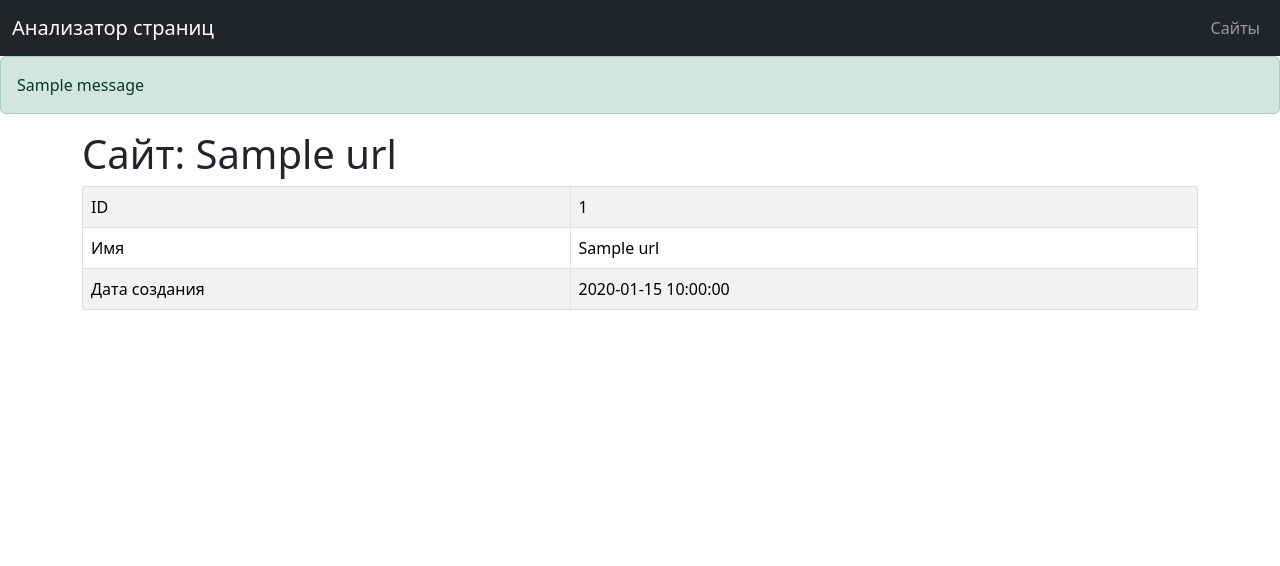
After one commit to hypnozer/python-project-83, a Flask app: template page_analyzer/templates/urls/show.html in a window 1280 px wide. The commit adds this page. Shown: the top 566 px of the page. Run offline with Flask 3, Linux system fonts and the light colour scheme; the template is opened without the code that fills it: most values are stand-ins (such as "Sample title", 1, 10 or a date in 2020); one stand-in notice (Sample message) is shown.

Commit message:
Add URL persistence with PostgreSQL

```diff
--- /dev/null
+++ b/database.sql
@@ -0,0 +1,5 @@
+CREATE TABLE IF NOT EXISTS urls (
+    id BIGINT PRIMARY KEY GENERATED ALWAYS AS IDENTITY,
+    name VARCHAR(255) UNIQUE NOT NULL,
+    created_at DATE NOT NULL DEFAULT CURRENT_DATE
+);
--- a/page_analyzer/app.py
+++ b/page_analyzer/app.py
@@ -1,7 +1,19 @@
 import os
+from datetime import date
 
 from dotenv import load_dotenv
-from flask import Flask, render_template
+from flask import (
+    Flask,
+    abort,
+    flash,
+    redirect,
+    render_template,
+    request,
+    url_for,
+)
+
+from page_analyzer.database import connect
+from page_analyzer.url_utils import is_valid_url, normalize_url
 
 load_dotenv()
 
@@ -14,6 +26,72 @@ def index():
     return render_template("index.html")
 
 
+@app.get("/urls")
+def urls_index():
+    with connect() as connection:
+        urls = connection.execute(
+            """
+            SELECT id, name, created_at
+            FROM urls
+            ORDER BY id DESC
+            """
+        ).fetchall()
+
+    return render_template("urls/index.html", urls=urls)
+
+
+@app.post("/urls")
+def urls_create():
+    raw_url = request.form.get("url", "").strip()
+    if not is_valid_url(raw_url):
+        flash("Некорректный URL", "danger")
+        return render_template("index.html", url=raw_url), 422
+
+    normalized_url = normalize_url(raw_url)
+
+    with connect() as connection:
+        new_url = connection.execute(
+            """
+            INSERT INTO urls (name, created_at)
+            VALUES (%s, %s)
+            ON CONFLICT (name) DO NOTHING
+            RETURNING id
+            """,
+            (normalized_url, date.today()),
+        ).fetchone()
+
+        if new_url:
+            url_id = new_url["id"]
+            flash("Страница успешно добавлена", "success")
+        else:
+            existing_url = connection.execute(
+                "SELECT id FROM urls WHERE name = %s",
+                (normalized_url,),
+            ).fetchone()
+            url_id = existing_url["id"]
+            flash("Страница уже существует", "info")
+
+    return redirect(url_for("url_show", url_id=url_id))
+
+
+@app.get("/urls/<int:url_id>")
+def url_show(url_id):
+    with connect() as connection:
+        url = connection.execute(
+            """
+            SELECT id, name, created_at
+            FROM urls
+            WHERE id = %s
+            """,
+            (url_id,),
+        ).fetchone()
+
+    if url is None:
+        abort(404)
+
+    return render_template("urls/show.html", url=url)
+
+
 def main():
     app.run()
 
--- a/page_analyzer/templates/base.html
+++ b/page_analyzer/templates/base.html
@@ -19,11 +19,17 @@
             Анализатор страниц
           </a>
           <div class="navbar-nav">
-            <a class="nav-link" href="/urls">Сайты</a>
+            <a class="nav-link" href="{{ url_for('urls_index') }}">Сайты</a>
           </div>
         </div>
       </nav>
     </header>
+
+    {% for category, message in get_flashed_messages(with_categories=true) %}
+      <div class="alert alert-{{ category }} mb-0" role="alert">
+        {{ message }}
+      </div>
+    {% endfor %}
 
     <main class="flex-grow-1">
       {% block content %}{% endblock %}
--- a/page_analyzer/templates/index.html
+++ b/page_analyzer/templates/index.html
@@ -6,7 +6,7 @@
       <div class="col-12 col-md-10 col-lg-8 mx-auto border rounded-3 bg-light p-5">
         <h1 class="display-3">Анализатор страниц</h1>
         <p class="lead">Бесплатно проверяйте сайты на SEO-пригодность</p>
-        <form action="/urls" method="post" class="row g-3">
+        <form action="{{ url_for('urls_create') }}" method="post" class="row g-3">
           <div class="col-12 col-md">
             <label for="url" class="visually-hidden">Адрес сайта</label>
             <input
@@ -15,6 +15,7 @@
               name="url"
               class="form-control form-control-lg"
               placeholder="https://www.example.com"
+              value="{{ url | default('') }}"
               required
             >
           </div>
--- /dev/null
+++ b/page_analyzer/templates/urls/show.html
@@ -0,0 +1,27 @@
+{% extends "base.html" %}
+
+{% block title %}{{ url.name }} | Анализатор страниц{% endblock %}
+
+{% block content %}
+  <section class="container-lg mt-3">
+    <h1>Сайт: {{ url.name }}</h1>
+    <div class="table-responsive">
+      <table class="table table-bordered table-striped" data-test="url">
+        <tbody>
+          <tr>
+            <td>ID</td>
+            <td>{{ url.id }}</td>
+          </tr>
+          <tr>
+            <td>Имя</td>
+            <td>{{ url.name }}</td>
+          </tr>
+          <tr>
+            <td>Дата создания</td>
+            <td>{{ url.created_at }}</td>
+          </tr>
+        </tbody>
+      </table>
+    </div>
+  </section>
+{% endblock %}
--- a/pyproject.toml
+++ b/pyproject.toml
@@ -7,7 +7,9 @@ requires-python = ">=3.12,<4.0"
 dependencies = [
     "flask>=3.1,<4.0",
     "gunicorn>=23,<24",
+    "psycopg[binary]>=3.2,<4.0",
     "python-dotenv>=1.0,<2.0",
+    "validators>=0.34,<1.0",
 ]
 
 [dependency-groups]
```
Also changed, not shown: page_analyzer/database.py (added, +12 -0 lines), page_analyzer/templates/urls/index.html (added, +35 -0 lines), page_analyzer/url_utils.py (added, +16 -0 lines), tests/test_app.py (+41 -1 lines), 3 other files.
